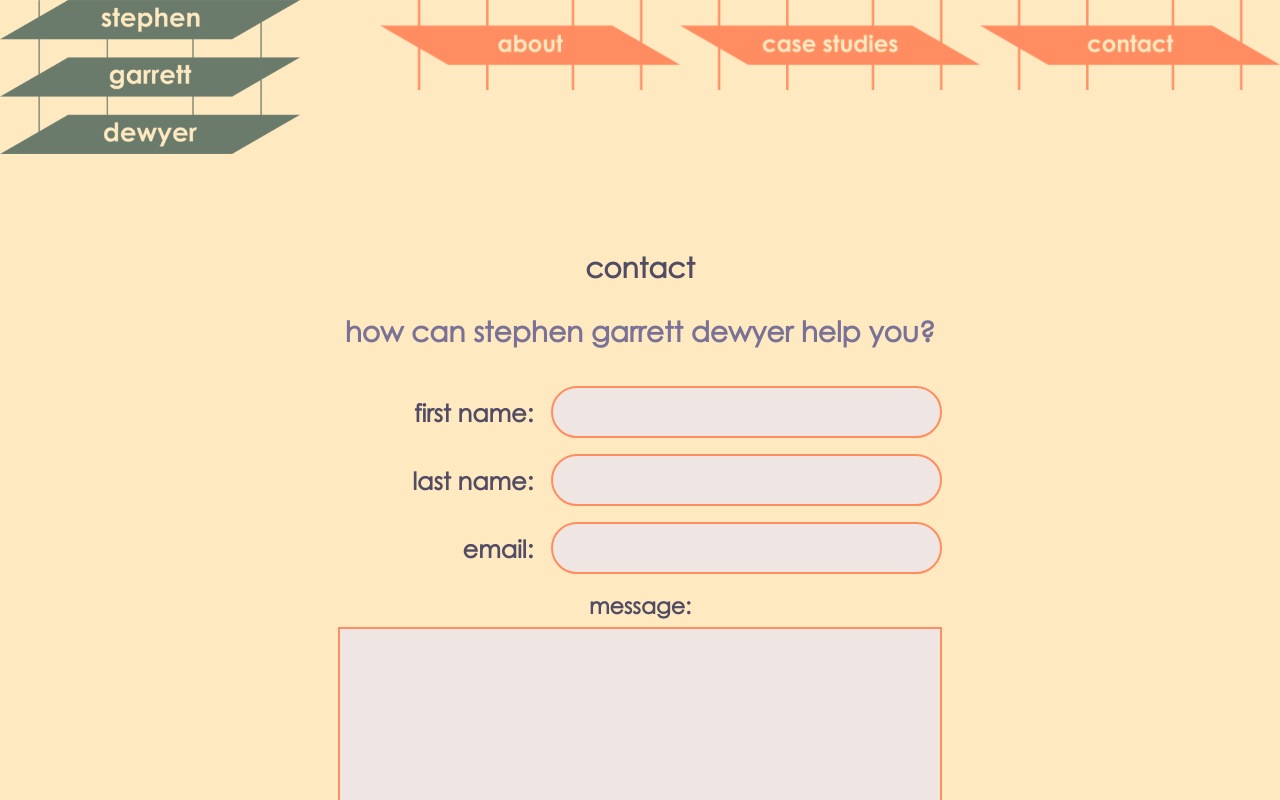
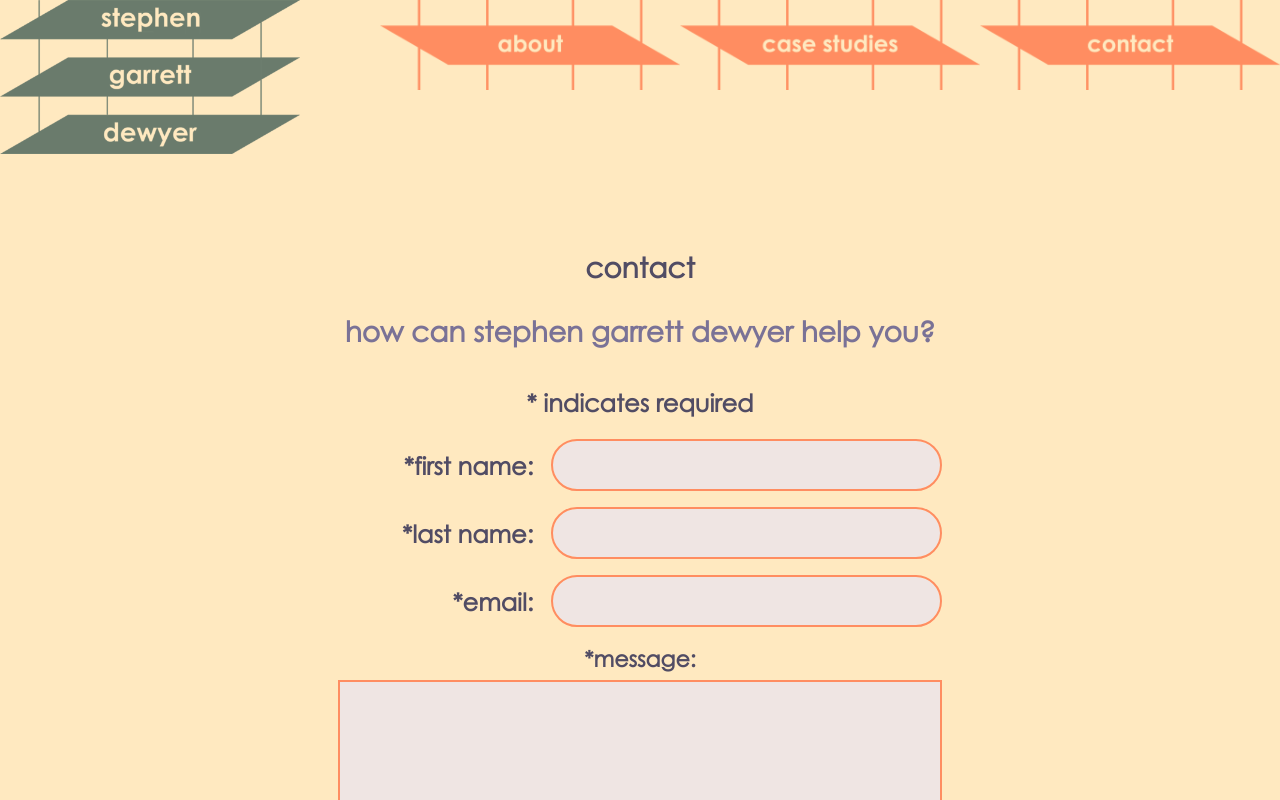
Before and after one commit to stephendewyer/stephendewyerwebwork, a Next.js app: page /contact in a window 1280 px wide. Shown: the top 800 px of the page. Built offline with nearby package versions, Linux system fonts and the light colour scheme.

Commit message:
adding required indications on contact form

```diff
--- a/pages/contact/contact.module.css
+++ b/pages/contact/contact.module.css
@@ -24,6 +24,12 @@
     margin-right: auto;
     margin-top: 40px;
 
+}
+
+.indicates_required {
+    font-weight: bold;
+    text-align: center;
+    padding: 0 20px;
 }
 
 .label_and_input {
@@ -140,6 +146,10 @@
         margin-top: 20px;
     }
 
+    .indicates_required {
+        padding: 0 10px;
+    }
+
     .label_and_input {
         flex-direction: column;
         padding: 0 10px;
--- a/pages/contact/index.js
+++ b/pages/contact/index.js
@@ -113,28 +113,37 @@ const Contact = () => {
                     how can stephen garrett dewyer help you?
                 </h2>
                 <form className={classes.form} onSubmit={submitHandler} >
+                    <p className={classes.indicates_required}>
+                        * indicates required
+                    </p>
                     <div className={classes.label_and_input} >
                         <label className={classes.label} htmlFor='nameFirst' >
-                            first name:
+                        *first name:
                         </label>
                         <div className={classes.field} >
                             <input className={classes.input} id="nameFirst" type='text' ref={nameFirstRef} />
                         </div>
                     </div>
                     <div className={classes.label_and_input} >
-                        <label className={classes.label} htmlFor='nameLast' >last name:</label>
+                        <label className={classes.label} htmlFor='nameLast' >
+                            *last name:
+                            </label>
                         <div className={classes.field} >
                             <input className={classes.input} type='text' id="nameLast" ref={nameLastRef} />
                         </div>
                     </div>
                     <div className={classes.label_and_input} >
-                        <label className={classes.label} htmlFor='email' >email:</label>
+                        <label className={classes.label} htmlFor='email' >
+                            *email:
+                        </label>
                         <div className={classes.field} >
                             <input className={classes.input} type='email' id="email" ref={emailRef} />
                         </div>
                     </div>
                     <div className={classes.textarea_label_and_input} >
-                        <label className={classes.textarea_label} htmlFor='message' >message:</label>
+                        <label className={classes.textarea_label} htmlFor='message' >
+                            *message:
+                        </label>
                         <div className={classes.textarea_field} >
                             <textarea className={classes.textarea_input} type='text' id="message" ref={messageRef} />
                         </div>
```
